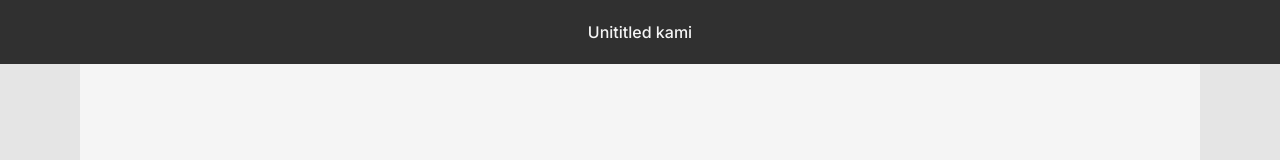
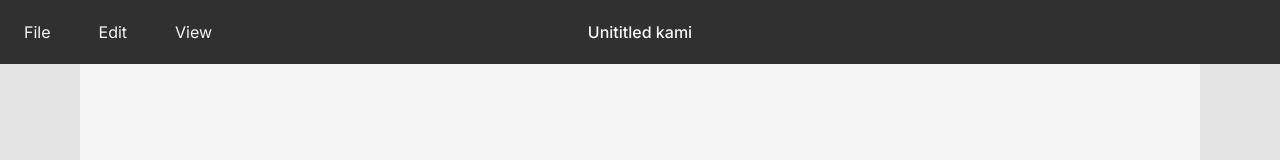
Before and after one commit to ericleonen/kamibase, a Next.js app: page /editor in a window 1280 px wide. Shown: the top 160 px of the page. Built offline with nearby package versions, Linux system fonts and the light colour scheme.

Commit message:
add top bar option buttons

```diff
--- a/src/app/editor/_components/TopBar.tsx
+++ b/src/app/editor/_components/TopBar.tsx
@@ -3,6 +3,9 @@ import { useState } from "react"
 export default function TopBar() {
     return (
         <section className="flex relative h-16 bg-theme-black">
+            <Option name="File" />
+            <Option name="Edit" />
+            <Option name="View" />
             <TitleField />
         </section>
     )
@@ -20,3 +23,17 @@ function TitleField() {
         />
     )
 }
+
+type OptionProps = {
+    name: string
+}
+
+function Option({ name }: OptionProps) {
+    return (
+        <button
+            className="flex items-center px-6 text-theme-white"
+        >
+            {name}
+        </button>
+    )
+}
```
